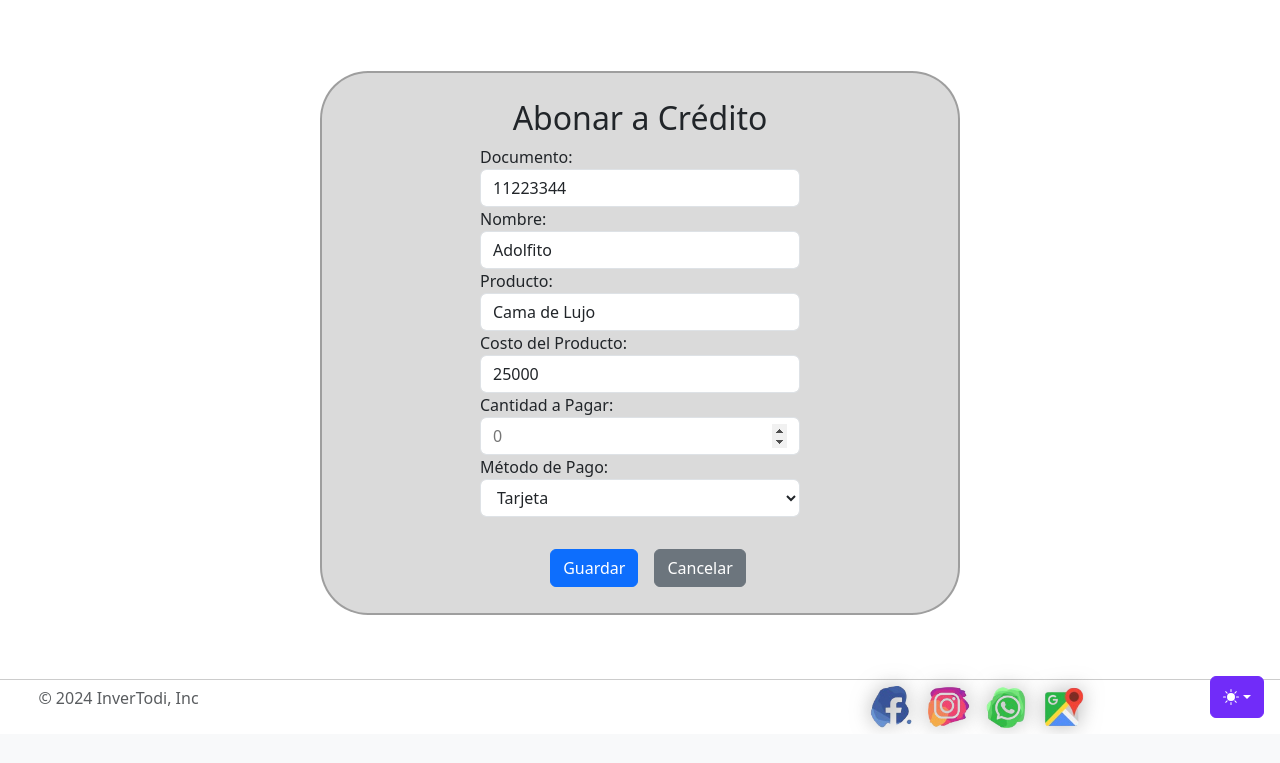
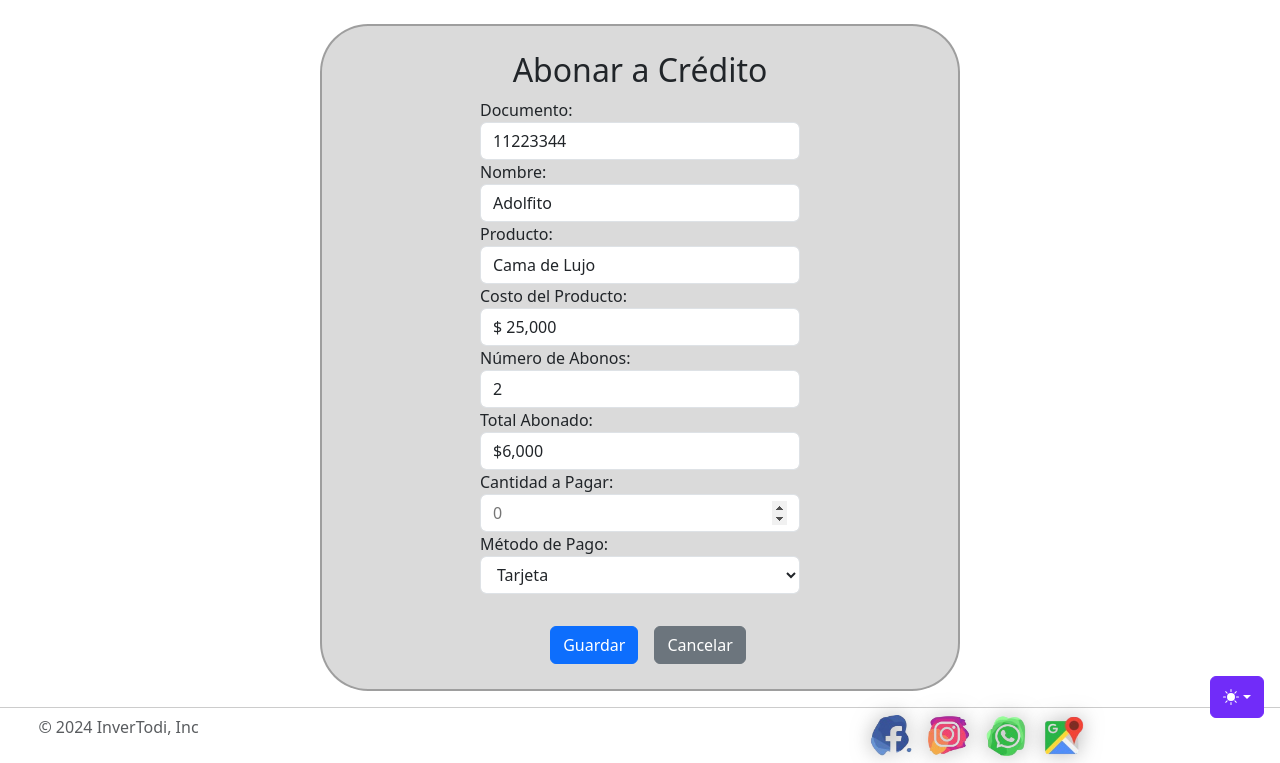
Before and after one commit to cristiantodi/Inventario_Django, a Django app: page /credito/abonar/1/ in a window 1280 px wide. Shown: the part 66-829 px from the top of the page. Before the commit the page ends 798 px from the top, so only its background shows below. Run offline with Django 5.2, Linux system fonts and the light colour scheme; data comes from the database, SQL or seed files in the repository; both versions use the stored data as it was after the commit; some libraries are stand-ins or nearby versions.

Commit message:
:grin: Terminacion de sistema de credito, pendeinte en registro el PDF

```diff
--- a/appInventodi/static/css/style.css
+++ b/appInventodi/static/css/style.css
@@ -183,7 +183,7 @@ margin: 0px 0 0 1rem;
 }
 
 /* ------------------------------Credito/Crear---------------------------------- */
-#id_documento, #id_nombre, #id_num_pagos, #id_num_pagos_total, #id_metodo_pago, #id_producto{
+#id_documento, #id_nombre, #id_num_pagos, #id_num_pagos_total, #id_metodo_pago, #id_producto, #id_nPagos{
 display: block;
 width: 20rem;
 padding: .375rem .75rem;
--- a/appInventodi/static/js/main.js
+++ b/appInventodi/static/js/main.js
@@ -191,33 +191,3 @@ document.querySelector('table tbody').addEventListener('contextmenu', function(e
         confirmationBox.remove();
     });
 });
-
-
-// -----------------------------------------------Registro----------------------------------
-const ventasPorDia = JSON.parse('{{ ventas_por_dia|escapejs }}');
-    console.log(ventasPorDia); // Ahora puedes usarlo en tu código JavaScript
-
-    const labels = ventasPorDia.map(v => v.day);
-    const data = ventasPorDia.map(v => v.total);
-
-    const ctx = document.getElementById('ventasGrafico').getContext('2d');
-    new Chart(ctx, {
-        type: 'bar',
-        data: {
-            labels: labels,
-            datasets: [{
-                label: 'Ventas por día',
-                data: data,
-                backgroundColor: 'rgba(75, 192, 192, 0.2)',
-                borderColor: 'rgba(75, 192, 192, 1)',
-                borderWidth: 1
-            }]
-        },
-        options: {
-            scales: {
-                y: {
-                    beginAtZero: true
-                }
-            }
-        }
-    });
--- a/credito/admin.py
+++ b/credito/admin.py
@@ -7,7 +7,7 @@ class MetodoPagoAdmin(admin.ModelAdmin):
     list_display = ["nombre"]
 
 class CreditoAdmin(admin.ModelAdmin):
-    list_display = ["id","nombre", "documento", "registroPago"]
+    list_display = ["id","nombre", "documento", "nPagos", "registroPago"]
 
 admin.site.register(CrearCreadito, CreditoAdmin)
 admin.site.register(MetodoPago, MetodoPagoAdmin)
--- a/credito/forms.py
+++ b/credito/forms.py
@@ -11,7 +11,7 @@ class CreditoForm(forms.ModelForm):
 
     class Meta:
         model = CrearCreadito
-        fields = [ 'documento', 'nombre', 'producto']
+        fields = [ 'documento', 'nombre', 'producto', 'nPagos']
         widgets = {
             'producto': forms.Select(attrs={'class': 'form-select'}),  # Lista desplegable para producto
         }
--- a/credito/models.py
+++ b/credito/models.py
@@ -11,6 +11,7 @@ class MetodoPago(models.Model):
 class CrearCreadito(models.Model):
     nombre      = models.CharField(max_length=100)
     documento   = models.PositiveIntegerField()
+    nPagos      = models.PositiveIntegerField()
     producto    = models.ForeignKey(productos, on_delete=models.DO_NOTHING, blank=True)
     metodoPago  = models.ManyToManyField(MetodoPago, blank=True)
     registroPago= models.JSONField(default=list)
--- a/credito/templates/credito.html
+++ b/credito/templates/credito.html
@@ -67,7 +67,7 @@
               <td> <!-- Metodo de Pago -->
                 {{ cliente.producto.contenido }}
               </td>
-              <td class="text-center">{{ cliente.num_abonos }}</td>  <!-- Cantidad de Abonos -->
+              <td class="text-center">{{ cliente.num_abonos }} / {{cliente.nPagos}} </td>  <!-- Cantidad de Abonos -->
               <td class="text-center">{{ cliente.total_abonado|intcomma }}</td>  <!-- Total Abonado -->
               <td class="text-center">  <!-- Precio del Producto -->
                 $ {{ cliente.producto.precio|intcomma }}
--- a/credito/templates/pago.html
+++ b/credito/templates/pago.html
@@ -4,13 +4,15 @@
     Pago Credito
 {% endblock %}
 
+{% load humanize %}
+
 {% block content %}
-<div class="conten-form-p" >
+<div class="conten-form-p">
     <div class="content-form-s-pago">
         <h2 style="text-align: center;">Abonar a Crédito</h2>
         <form method="post" style="display: flex; flex-direction: column; flex-wrap: wrap; align-content: space-around;">
             {% csrf_token %}
-            <div >
+            <div>
                 <label>Documento:</label>
                 <input class="conten-pago-input" type="text" value="{{ credito.documento }}" disabled>
             </div>
@@ -24,7 +26,15 @@
             </div>
             <div>
                 <label>Costo del Producto:</label>
-                <input class="conten-pago-input" type="text" value="{{ credito.producto.precio }}" disabled>
+                <input class="conten-pago-input" type="text" value="$ {{ credito.producto.precio|intcomma }}" disabled>
+            </div>
+            <div>
+                <label>Número de Abonos:</label>
+                <input class="conten-pago-input" type="text" value="{{ num_abonos }}" disabled>
+            </div>
+            <div>
+                <label>Total Abonado:</label>
+                <input class="conten-pago-input" type="text" value="{{ total_abonado }}" disabled>
             </div>
             <div>
                 <label>Cantidad a Pagar:</label>
@@ -43,7 +53,7 @@
                 <a href="{% url 'Creditos' %}" class="btn btn-secondary content-btn-buscar">Cancelar</a>
             </div>
         </form>
-
     </div>
 </div>
+
 {% endblock %}
--- a/credito/templates/ver.html
+++ b/credito/templates/ver.html
@@ -18,7 +18,7 @@
       <table class="table table-striped" style="margin: 0;">
         <thead class="style-thead">
             <tr>
-                <th>Id
+                <th># Pagos
                 <span class="draggable" onmousedown="initResize(0)"></span>
                 </th>
                 <th class="line-left">Cantidad
--- a/credito/views.py
+++ b/credito/views.py
@@ -30,13 +30,35 @@ def crear_credito(request):
 
 #------------------------------------------
 
+# def abonar(request, credito_id):
+#     credito = get_object_or_404(CrearCreadito, id=credito_id)
+#     if request.method == "POST":
+#         metodo_pago_id = request.POST.get('metodo_pago')
+#         cantidad = int(request.POST.get('cantidad'))
+
+#         registro_actual = credito.registroPago or [] # Actualizar el JSONField de registroPago
+#         nuevo_registro = {
+#             'cantidad': cantidad,
+#             'metodo_pago': MetodoPago.objects.get(id=metodo_pago_id).nombre,
+#             "fecha": now().strftime("%Y-%m-%d %H:%M:%S")
+#         }
+#         registro_actual.append(nuevo_registro)
+#         credito.registroPago = registro_actual
+#         credito.save()
+#         return redirect('Creditos')  # Redirigir a la lista de créditos
+
+#     metodos_pago = MetodoPago.objects.all()
+#     return render(request, 'pago.html', {
+#         'credito': credito,
+#         'metodos_pago': metodos_pago
+#     })
 def abonar(request, credito_id):
     credito = get_object_or_404(CrearCreadito, id=credito_id)
     if request.method == "POST":
         metodo_pago_id = request.POST.get('metodo_pago')
         cantidad = int(request.POST.get('cantidad'))
 
-        registro_actual = credito.registroPago or [] # Actualizar el JSONField de registroPago
+        registro_actual = credito.registroPago or []  # Actualizar el JSONField de registroPago
         nuevo_registro = {
             'cantidad': cantidad,
             'metodo_pago': MetodoPago.objects.get(id=metodo_pago_id).nombre,
@@ -50,30 +72,13 @@ def abonar(request, credito_id):
     metodos_pago = MetodoPago.objects.all()
     return render(request, 'pago.html', {
         'credito': credito,
-        'metodos_pago': metodos_pago
+        'metodos_pago': metodos_pago,
+        'num_abonos': credito.num_abonos,
+        'total_abonado': credito.total_abonado,
     })
 
-# def abonar(request, credito_id):
-#     credito = get_object_or_404(CrearCreadito, id=credito_id)
-#     if request.method == "POST":
-#         metodo_pago_id = request.POST.get('metodo_pago')
-#         cantidad = float(request.POST.get('cantidad'))
 
-#         # Crear un nuevo registro de abono con la fecha actual
-#         nuevo_abono = {
-#             "cantidad": int(cantidad),
-#             "metodo_pago": MetodoPago.objects.get(id=metodo_pago_id).nombre,
-#             "fecha": now().strftime("%Y-%m-%d %H:%M:%S")  # Formato de fecha y hora
-#         }
-
-#         # Agregar el nuevo abono al campo registroPago
-#         credito.registroPago.append(nuevo_abono)
-#         credito.save()
-
-#         return redirect('Creditos')
-
-#     return render(request, 'pago.html', {'credito': credito})
-# ----------------------------------------
+#------------------------------------------
 
 def ver_registros(request, credito_id):
     credito = get_object_or_404(CrearCreadito, id=credito_id)
--- a/registros/models.py
+++ b/registros/models.py
@@ -1,7 +1,7 @@
 from django.db import models
 from tienda.models import productos
+
 # Create your models here.
-
 
 class Venta(models.Model):
     producto        = models.ForeignKey(productos, on_delete=models.CASCADE)
--- a/registros/templates/registro.html
+++ b/registros/templates/registro.html
@@ -114,5 +114,9 @@
             }]
         }
     });
+
+
+    //------------------------------------
+
 </script>
 {% endblock %}
--- a/servicios/templates/servicios.html
+++ b/servicios/templates/servicios.html
@@ -1,4 +1,8 @@
 {% extends "base.html" %}
+
+{% block title %}
+    Servicios
+{% endblock %}
 
 {% load static %}
 
```
Also changed, not shown: appInventodi/static/js/registro.js (added, +28 -0 lines), credito/templates/crear.html (+31 -1 lines), registros/pytz.py (deleted, +0 -11 lines), credito/migrations/0002_crearcreadito_npagos.py (added), db.sqlite3.
